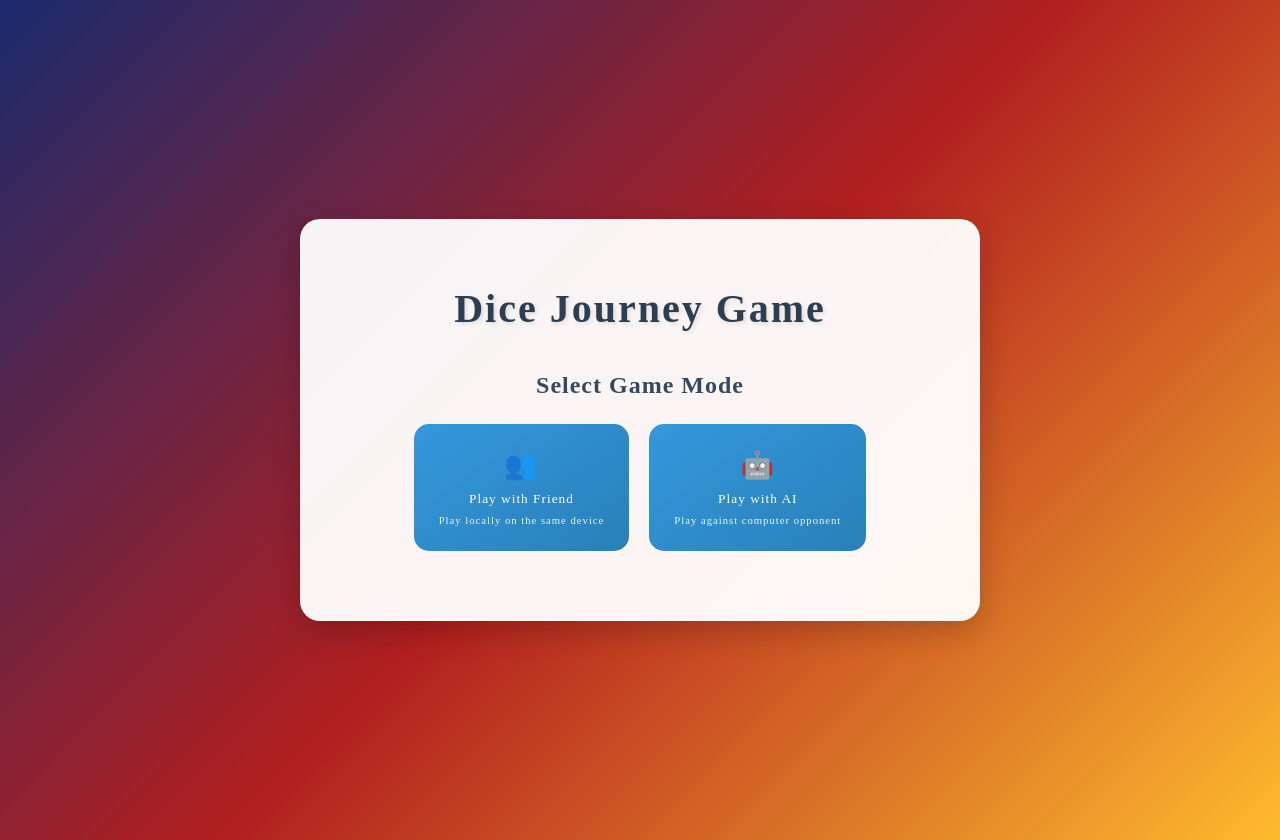
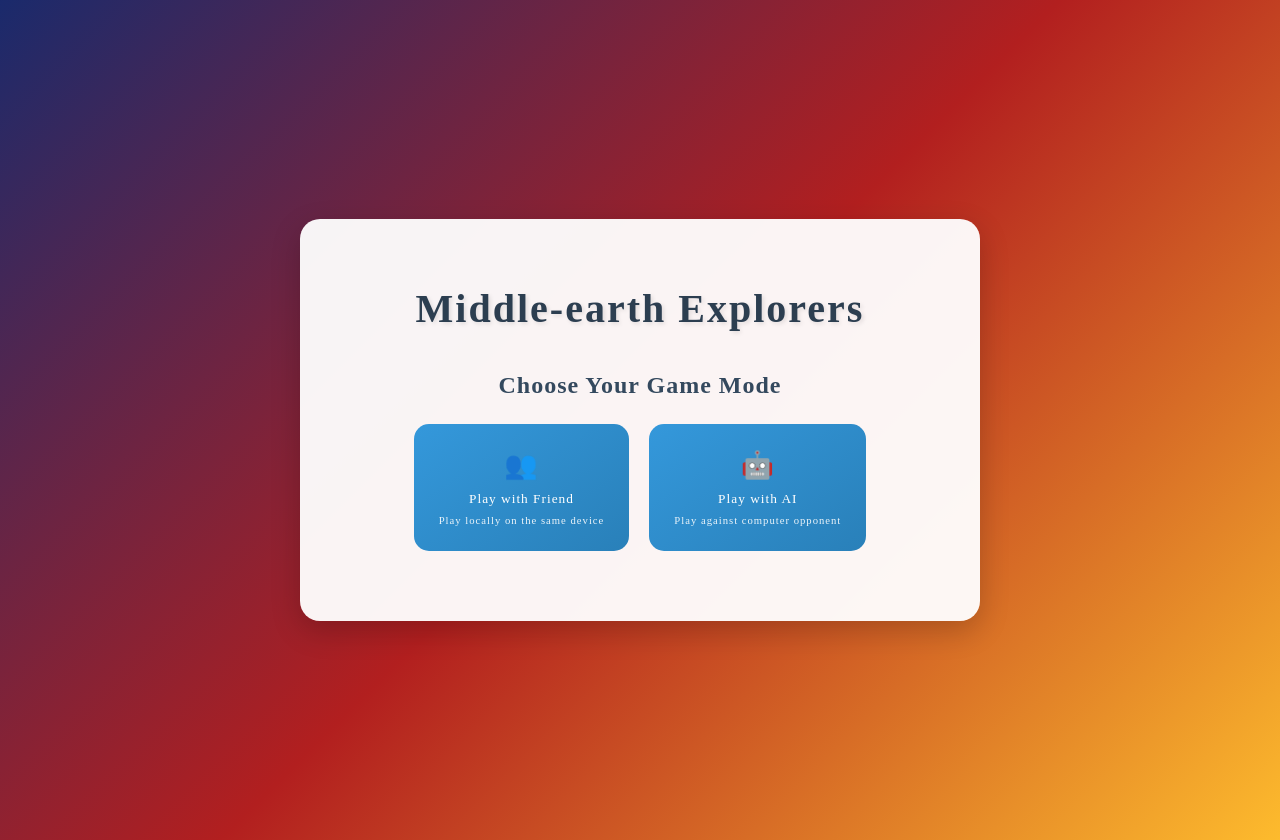
Before and after one commit to scage13/ai-turn-based-dice-game, a React (Create React App) app: page / in a window 1280 px wide. Built offline with nearby package versions, Linux system fonts and the light colour scheme; a web font is replaced by a local one.

Commit message:
Change app name to Middle-earth Explorers

```diff
--- a/public/index.html
+++ b/public/index.html
@@ -7,7 +7,7 @@
     <meta name="theme-color" content="#000000" />
     <meta
       name="description"
-      content="Web site created using create-react-app"
+      content="A journey through Middle-earth, where every roll of the dice brings new adventures"
     />
     <link rel="apple-touch-icon" href="%PUBLIC_URL%/logo192.png" />
     <!--
@@ -25,7 +25,7 @@
       Learn how to configure a non-root public URL by running `npm run build`.
     -->
     <link href="https://fonts.googleapis.com/css2?family=Oldenburg&display=swap" rel="stylesheet">
-    <title>React App</title>
+    <title>Middle-earth Explorers</title>
   </head>
   <body>
     <noscript>You need to enable JavaScript to run this app.</noscript>
--- a/src/App.js
+++ b/src/App.js
@@ -134,7 +134,7 @@ function App() {
 
     const evilPlayer = {
       id: 2,
-      name: settings.mode === 'ai' ? 'AI Evil Side' : 'Evil Side',
+      name: settings.mode === 'ai' && settings.player1.side === 'evil' ? 'Evil Side' : 'AI Evil Side',
       position: 0,
       color: '#A30000',
       side: 'evil'
--- a/src/components/StartPage.js
+++ b/src/components/StartPage.js
@@ -37,11 +37,11 @@ const StartPage = ({ onStartGame }) => {
   return (
     <div className="start-page">
       <div className="start-page-content">
-        <h1>Dice Journey Game</h1>
+        <h1>Middle-earth Explorers</h1>
 
         {!gameMode ? (
           <div className="mode-selection">
-            <h2>Select Game Mode</h2>
+            <h2>Choose Your Game Mode</h2>
             <div className="mode-buttons">
               <button onClick={() => handleModeSelect('local')}>
                 <span className="mode-icon">👥</span>
```
Also changed, not shown: public/manifest.json.
